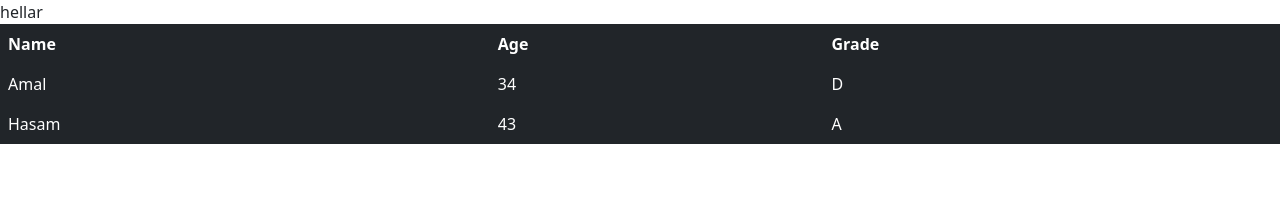
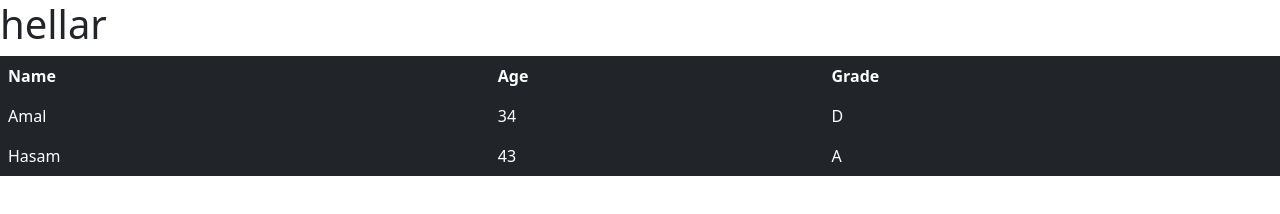
Before and after one commit to HarshaG2005/hellar, a plain HTML site: page gf.html in a window 1280 px wide. Drawn offline with nearby package versions, Linux system fonts and the light colour scheme.

Commit message:
Update gf.html
added heading

```diff
--- a/gf.html
+++ b/gf.html
@@ -5,7 +5,7 @@
         <link href="https://cdn.jsdelivr.net/npm/bootstrap@5.3.6/dist/css/bootstrap.min.css" rel="stylesheet" integrity="sha384-4Q6Gf2aSP4eDXB8Miphtr37CMZZQ5oXLH2yaXMJ2w8e2ZtHTl7GptT4jmndRuHDT" crossorigin="anonymous">
     </head>
     <body>
-        <div>hellar </div>
+        <h1>hellar </h1>
         <table class="table table-dark table-borderless">
             <thead>
                 <th>Name</th>
```
